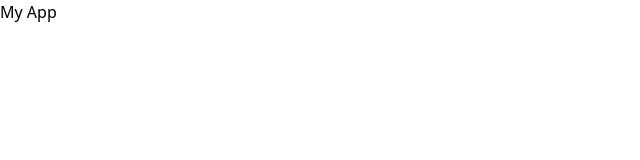
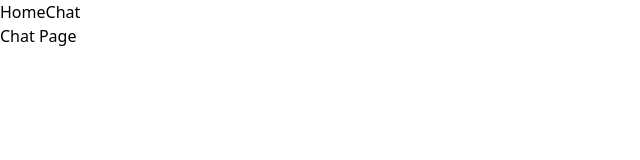
Before and after one commit to Belchenkov/chat-ai-vue, a Vue app in the folder chat-ai-ui/: page /chat in a window 1280 px wide. Shown: the top 160 px of the page, without its empty margins (0-640 px from the left). Built offline with nearby package versions, Linux system fonts and the light colour scheme.

Commit message:
Router & page setup

```diff
--- a/chat-ai-ui/src/App.vue
+++ b/chat-ai-ui/src/App.vue
@@ -2,8 +2,12 @@
 </script>
 
 <template>
+  <nav>
+    <RouterLink to="/">Home</RouterLink>
+    <RouterLink to="/chat">Chat</RouterLink>
+  </nav>
   <div>
-    <h1>My App</h1>
+    <RouterView />
   </div>
 </template>
 
--- a/chat-ai-ui/src/main.ts
+++ b/chat-ai-ui/src/main.ts
@@ -1,5 +1,9 @@
 import { createApp } from 'vue'
+
 import './style.css'
 import App from './App.vue'
+import { router } from "./router";
 
-createApp(App).mount('#app')
+const app = createApp(App);
+app.use(router);
+app.mount('#app')
--- /dev/null
+++ b/chat-ai-ui/src/views/ChatView.vue
@@ -0,0 +1,11 @@
+<script setup lang="ts">
+
+</script>
+
+<template>
+  <h1>Chat Page</h1>
+</template>
+
+<style scoped>
+
+</style>
--- /dev/null
+++ b/chat-ai-ui/src/views/HomeView.vue
@@ -0,0 +1,11 @@
+<script setup lang="ts">
+
+</script>
+
+<template>
+  <h1>Home Page</h1>
+</template>
+
+<style scoped>
+
+</style>
```
Also changed, not shown: chat-ai-ui/src/router/index.ts (added, +14 -0 lines).
